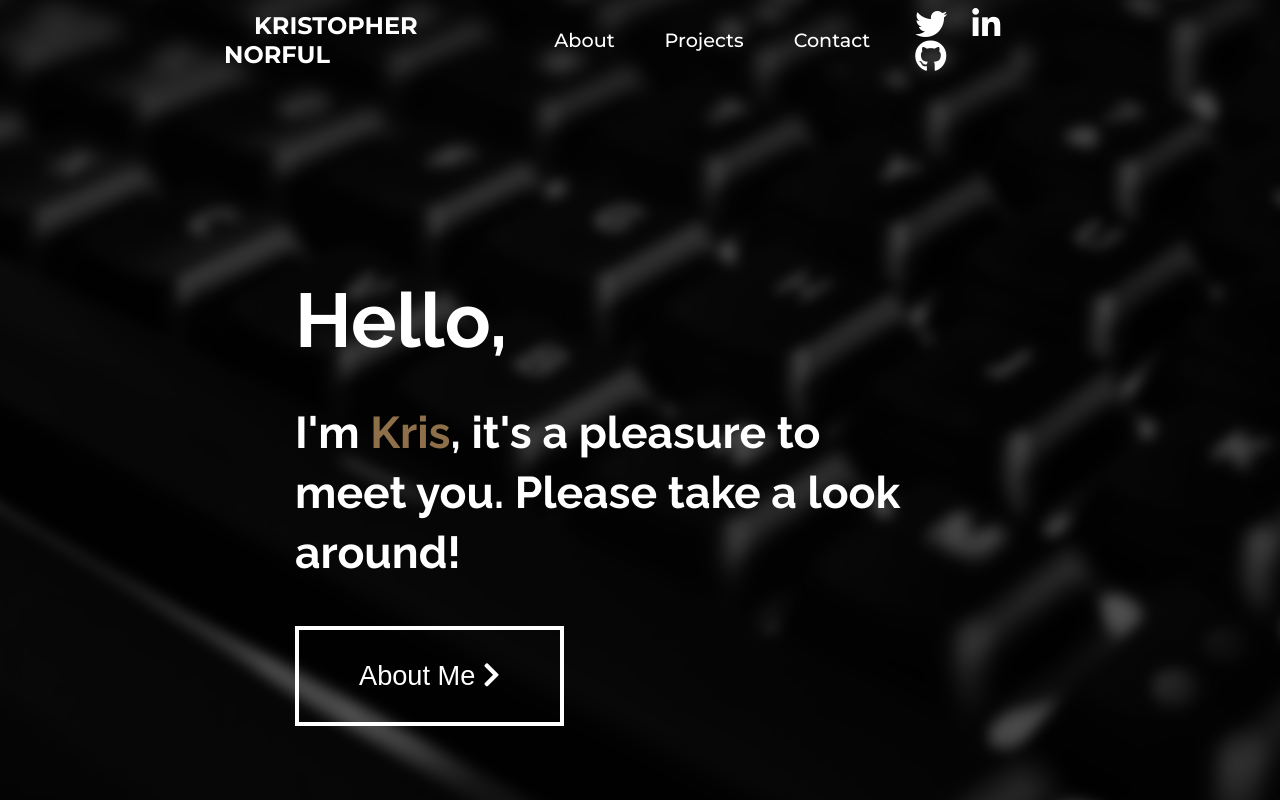
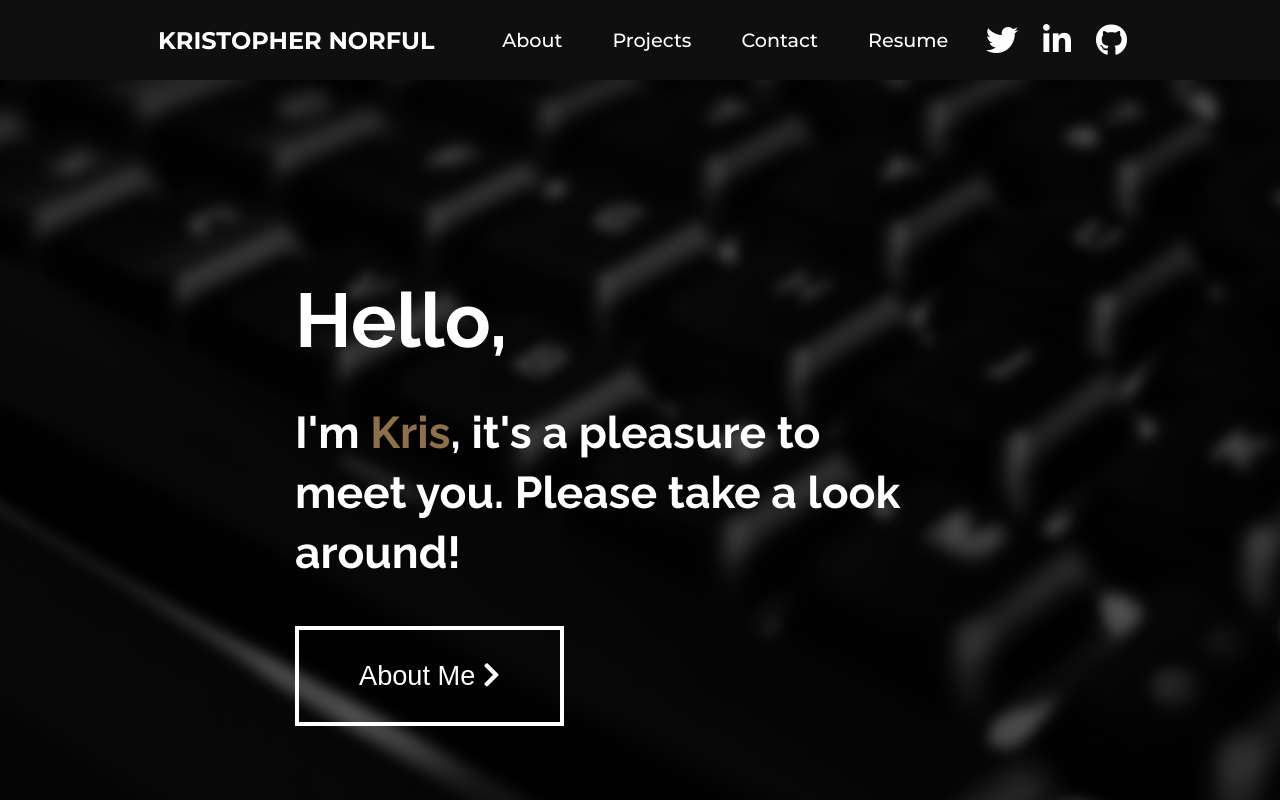
Before and after one commit to knorful/my-page, a React (Create React App) app: page / in a window 1280 px wide. Shown: the top 800 px of the page. Built offline with nearby package versions, Linux system fonts and the light colour scheme.

Commit message:
fix spacing in navbar

```diff
--- a/src/components/Navigation/NavBar/NavBar.module.css
+++ b/src/components/Navigation/NavBar/NavBar.module.css
@@ -5,18 +5,5 @@
   top: 0;
   width: 100%;
   justify-content: flex-end;
-  align-items: center;
   height: 80px;
-  animation-name: slideInFromTop;
-  animation-duration: 0.5s;
-  animation-timing-function: linear;
 }
-
-@keyframes slideInFromTop {
-  0% {
-    transform: translateY(-100%);
-  }
-  100% {
-    transform: translateY(0);
-  }
-}
--- a/src/components/Navigation/NavigationItems/NavigationItem/NavigationItem.module.css
+++ b/src/components/Navigation/NavigationItems/NavigationItem/NavigationItem.module.css
@@ -1,5 +1,5 @@
 .NavItem {
-  margin: 25px;
+  margin: 0 25px;
 }
 
 .NavItem a {
--- a/src/components/Navigation/NavigationItems/NavigationItems.js
+++ b/src/components/Navigation/NavigationItems/NavigationItems.js
@@ -27,6 +27,7 @@ const NavigationItems = () => {
   }, []);
   return (
     <Div animate={show.itemOne} ref={ourRef} className={classes.NavItems}>
+      <div className={classes.NavItemsContainer}>
         <div className={classes.Logo}>
           <h2>
             <a href="/">KRISTOPHER NORFUL</a>
@@ -36,6 +37,7 @@ const NavigationItems = () => {
           <NavigationItem link="/">About</NavigationItem>
           <NavigationItem link="/">Projects</NavigationItem>
           <NavigationItem link="/">Contact</NavigationItem>
+          <NavigationItem link="/">Resume</NavigationItem>
         </ul>
         <div className={classes.Links}>
           <a title="Follow me on Twiiter!" href="https://twitter.com/k_Norful">
@@ -51,13 +53,14 @@ const NavigationItems = () => {
             <i class="fab fa-github"></i>
           </a>
         </div>
+      </div>
     </Div>
   );
 };
 
 const Div = styled.div`
   transform: translateY(${({ animate }) => (animate ? "0" : "-100vh")});
-  transition: transform 1s;
+  transition: transform 0.75s;
 `;
 
 export default NavigationItems;
--- a/src/components/Navigation/NavigationItems/NavigationItems.module.css
+++ b/src/components/Navigation/NavigationItems/NavigationItems.module.css
@@ -1,16 +1,20 @@
 .NavItems {
+  width: 100%;
+  background-color: #0f0f0f;
+}
+
+.NavItemsContainer {
   display: flex;
   align-items: center;
   justify-content: space-between;
   font-family: "Montserrat", sans-serif;
   font-weight: 500;
-  width: 65%;
+  width: 80%;
   margin: 0 auto;
 }
 
 .NavItems ul {
   display: flex;
-  margin: 20px;
   padding: 0;
   align-items: center;
 }
--- a/src/index.css
+++ b/src/index.css
@@ -1,6 +1,5 @@
 body {
   margin: 0;
   font-family: "Raleway", sans-serif;
-  color: #00203fff;
   overflow-x: hidden;
 }
```
Also changed, not shown: 1 other file (tests, documents, lock files or other folders). Lines whose indentation alone changed are shown as unchanged.
